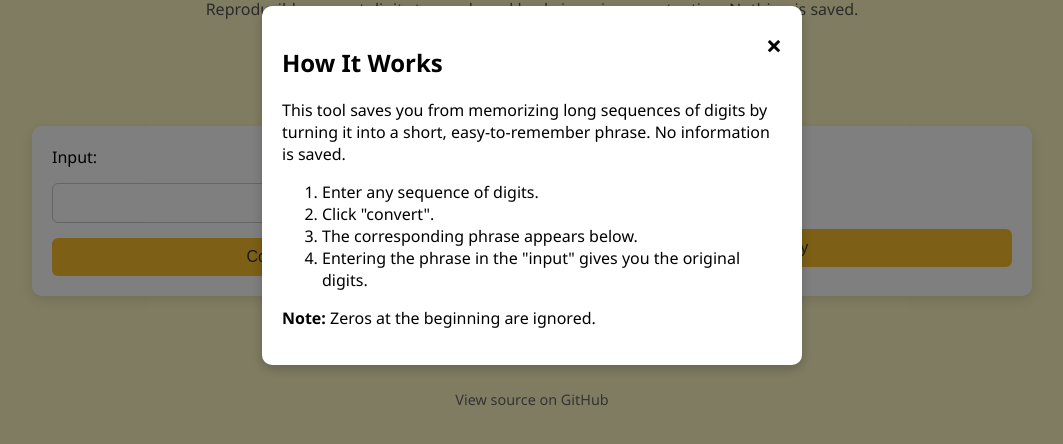
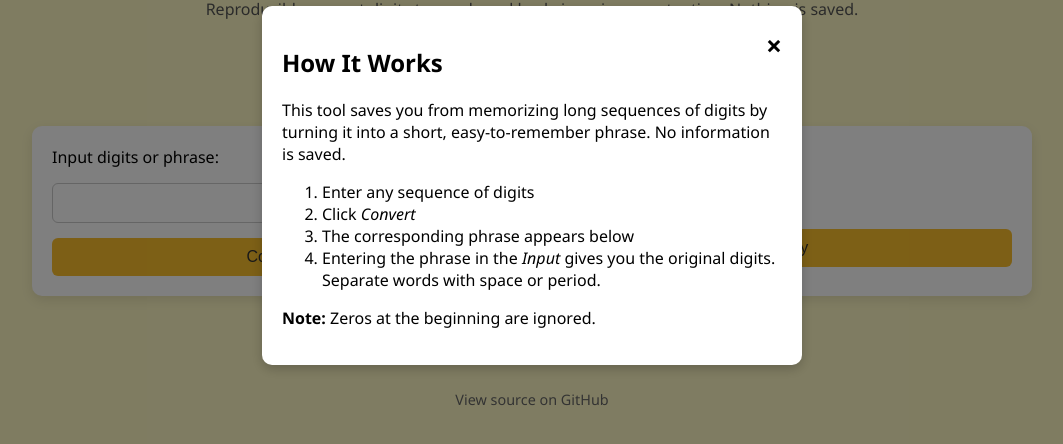
Before and after one commit to william-cutler/phone-phrase, a plain HTML site: page index.html in a window 1280 px wide. Both pictures are taken after a click on the button "How it works". Shown: the part 122-566 px from the top of the page, without its empty margins (108-1171 px from the left). Drawn offline with Linux system fonts and the light colour scheme.

Commit message:
Finishing touches

```diff
--- a/index.html
+++ b/index.html
@@ -36,7 +36,7 @@
     <main id="mainContent">
         <!-- Input card -->
         <div class="card" id="inputCard">
-            <label for="inputArea">Input:</label>
+            <label for="inputArea">Input digits or phrase:</label>
             <textarea id="inputArea" rows="1" cols="40"></textarea>
             <button id="convertBtn">Convert</button>
         </div>
@@ -50,19 +50,6 @@
     </main>
 
     <a href="https://buymeacoffee.com/williamcutler" target="_blank" rel="noopener noreferrer">Buy me a coffee ☕</a>
-
-    <!-- <div id="inputContainer">
-        <label for="inputArea">Input:</label>
-        <textarea id="inputArea" rows="1" cols="40"></textarea>
-
-        <button id="convertBtn">Convert</button>
-    </div>
-
-    <div id="resultContainer">
-        <label for="inputArea">Result:</label>
-        <span id="output">-</span>
-        <button id="copyBtn">Copy</button>
-    </div> -->
 
 
     <!-- How It Works Modal -->
@@ -78,10 +65,12 @@
             </p>
 
             <ol>
-                <li>Enter any sequence of digits.</li>
-                <li>Click "convert".</li>
-                <li>The corresponding phrase appears below.</li>
-                <li>Entering the phrase in the "input" gives you the original digits.</li>
+                <li>Enter any sequence of digits</li>
+                <li>Click <i>Convert</i></li>
+                <li>The corresponding phrase appears below</li>
+                <li>Entering the phrase in the <i>Input</i> gives you the original digits. <br> Separate words with
+                    space or period.
+                </li>
             </ol>
 
             <p>
```
Also changed, not shown: 1 other file.
